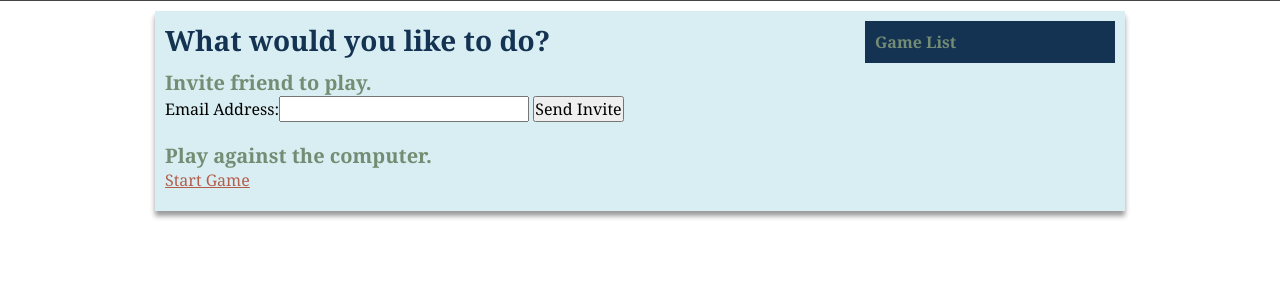
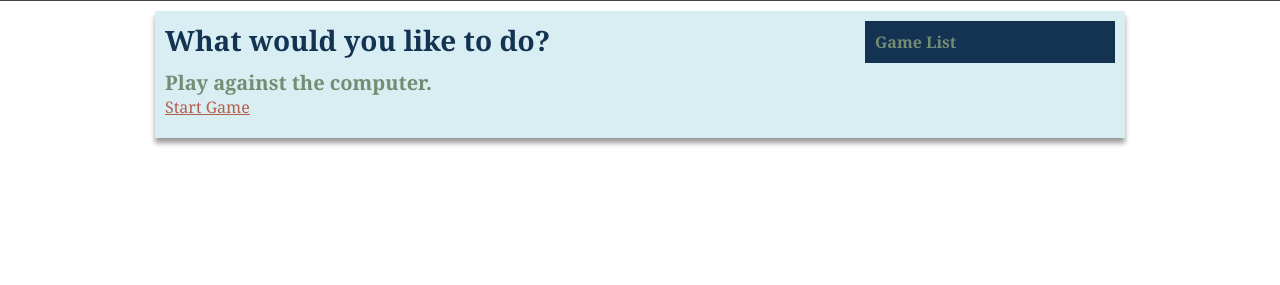
Before and after one commit to sontek-archive/django-tictactoe, a Django app: page / in a window 1280 px wide. Shown: the part 76-361 px from the top of the page. Run offline with Django 3.2, Linux system fonts and the light colour scheme; the visitor is signed in with stand-in values (Sample User, id 1); data that the repository does not hold is empty; style sheets or scripts are compiled from the project's sources; some libraries are stand-ins or nearby versions.

Commit message:
hide the invite attendee stuff for now

```diff
--- a/tictactoe/templates/core/game_list.html
+++ b/tictactoe/templates/core/game_list.html
@@ -1,11 +1,11 @@
 {% extends "base.html" %}
 {% block content %}
     <h1>What would you like to do?<h1>
-    <p>
+    <div class="hide">
         <h3>Invite friend to play.</h3>
         <label for="email">Email Address:<label><input type="input" id="email"></input>
         <input type="button" value="Send Invite"></input>
-    </p>
+    </div>
     <p>
         <h3>Play against the computer.</h3>
         <a href="{% url create_computer_game %}">Start Game</a>
```
